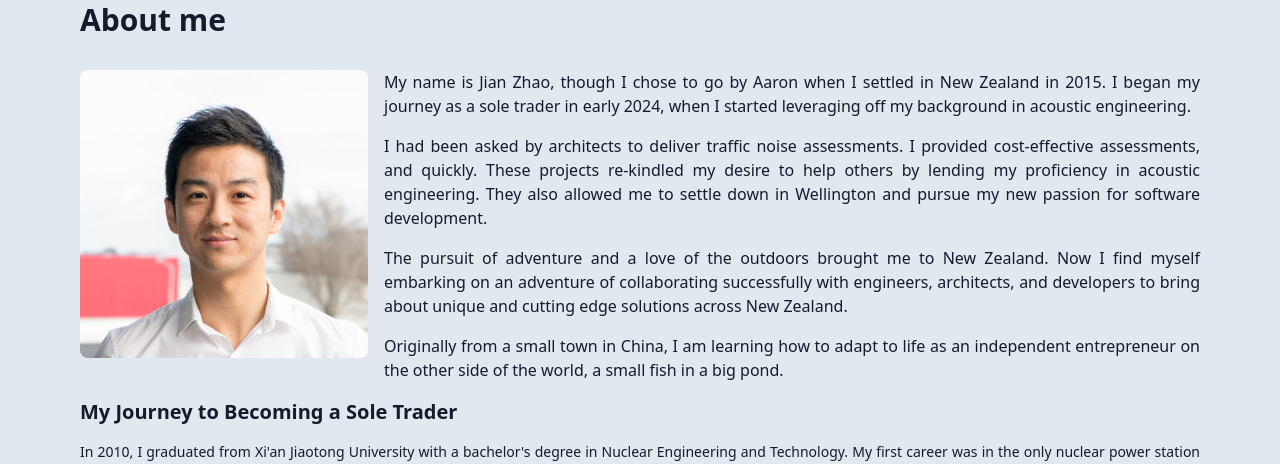
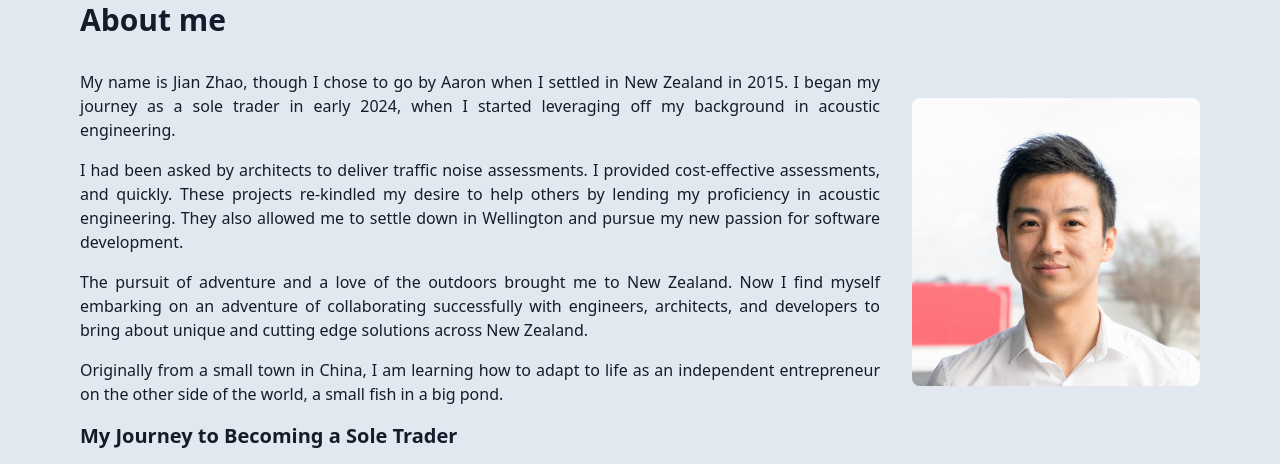
Before and after one commit to aaronzhao1229/small-fish, a React (Vite) app: page /about in a window 1280 px wide. Shown: the part 130-594 px from the top of the page. Built offline with nearby package versions, Linux system fonts and the light colour scheme.

Commit message:
adjust about layout

```diff
--- a/src/layout/About.jsx
+++ b/src/layout/About.jsx
@@ -38,15 +38,24 @@ export default function About() {
     <div className="mx-8 mt-12 text-justify">
       <div>
         <TitleText text="About me" />
-        <div>
+        <div className="hero p-0">
+          <div className="hero-content flex-col lg:flex-row-reverse p-0">
             <img
               src="../profile.jpeg"
-            className="rounded-lg w-48 md:w-72 float-left mr-4 mb-2"
+              className="rounded-lg w-48 md:w-72 ml-4 mb-2"
             />
+            <div className="flex flex-col">
               <ParagraphText text={introduction1} />
               <ParagraphText text={introduction2} />
               <ParagraphText text={introduction3} />
               <ParagraphText text={introduction4} />
+            </div>
+
+            {/* <ParagraphText text={introduction1} />
+            <ParagraphText text={introduction2} />
+            <ParagraphText text={introduction3} />
+            <ParagraphText text={introduction4} /> */}
+          </div>
         </div>
       </div>
 
```
Lines whose indentation alone changed are shown as unchanged.
